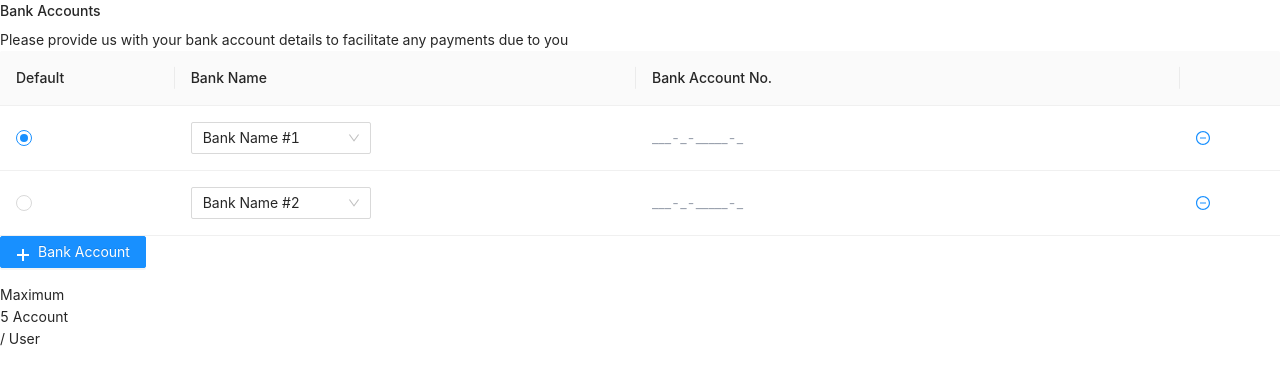
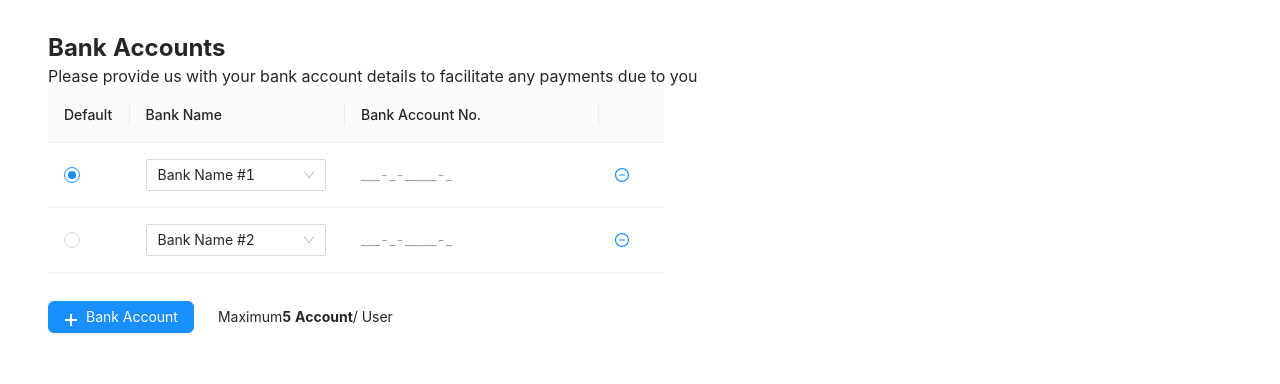
Before and after one commit to HomHomna/ex2, a React (Vite) app: page / in a window 1280 px wide. Shown: the top 384 px of the page. Built offline with nearby package versions, Linux system fonts and the light colour scheme.

Commit message:
add style to project but radio still can't use

```diff
--- a/src/components/App.js
+++ b/src/components/App.js
@@ -1,15 +1,14 @@
 import TableData from "./Table";
-import Test from "./Test";
 
 export default function App() {
   // const
-  return(
+  return (
     <div>
-      <div>
-        <h3>Bank Accounts</h3>
-        <div>Please provide us with your bank account details to facilitate any payments due to you</div>
+      <div className="ml-12 mt-8 block">
+        <h3 className="text-2xl font-bold	mb-0">Bank Accounts</h3>
+        <div className="text-base ">Please provide us with your bank account details to facilitate any payments due to you</div>
+        <TableData />
       </div>
-      <TableData />
     </div>
   )
 }
--- a/src/components/Table.js
+++ b/src/components/Table.js
@@ -1,11 +1,12 @@
-import { Button, Form, Input, Popconfirm, Table, Radio, Select } from 'antd';
+import { Button, Form, Popconfirm, Table, Radio, Select } from 'antd';
 import { MinusCircleOutlined, PlusOutlined } from '@ant-design/icons';
-import React, { useContext, useEffect, useRef, useState } from 'react';
+import React, { useState } from 'react';
 import { PatternFormat } from 'react-number-format';
 
 const { Option } = Select;
 
 const EditableContext = React.createContext(null);
+const logo = [require('../asset/blank.png'), require('../asset/kbank.png'), require('../asset/kth.png')]
 
 const EditableRow = ({ index, ...props }) => {
   const [form] = Form.useForm();
@@ -16,75 +17,6 @@ const EditableRow = ({ index, ...props }) => {
       </EditableContext.Provider>
     </Form>
   );
-};
-
-const EditableCell = ({
-  title,
-  editable,
-  children,
-  dataIndex,
-  record,
-  handleSave,
-  ...restProps
-}) => {
-  const [editing, setEditing] = useState(false);
-  const inputRef = useRef(null);
-  const form = useContext(EditableContext);
-  useEffect(() => {
-    if (editing) {
-      inputRef.current.focus();
-    }
-  }, [editing]);
-
-  const toggleEdit = () => {
-    setEditing(!editing);
-    form.setFieldsValue({
-      [dataIndex]: record[dataIndex],
-    });
-  };
-
-  const save = async () => {
-    try {
-      const values = await form.validateFields();
-      toggleEdit();
-      handleSave({ ...record, ...values });
-    } catch (errInfo) {
-      console.log('Save failed:', errInfo);
-    }
-  };
-
-  let childNode = children;
-
-  if (editable) {
-    childNode = editing ? (
-      <Form.Item
-        style={{
-          margin: 0,
-        }}
-        name={dataIndex}
-        rules={[
-          {
-            required: true,
-            message: `${title} is required.`,
-          },
-        ]}
-      >
-        <Input ref={inputRef} onPressEnter={save} onBlur={save} />
-      </Form.Item>
-    ) : (
-      <div
-        className="editable-cell-value-wrap"
-        style={{
-          paddingRight: 24,
-        }}
-        onClick={toggleEdit}
-      >
-        {children}
-      </div>
-    );
-  }
-
-  return <td {...restProps}>{childNode}</td>;
 };
 
 export default function TableData() {
@@ -115,7 +47,7 @@ export default function TableData() {
           width: 180,
         }}
         onChange={handleChange}
-        value = {"Bank Name #1"}
+        value={"Bank Name #1"}
       >
         <Option value="Kasikorn Bank">Kasikorn Bank</Option>
         <Option value="Krungthai Bank">Krungthai Bank</Option>
@@ -132,7 +64,7 @@ export default function TableData() {
           width: 180,
         }}
         onChange={handleChange}
-        value = {"Bank Name #2"}
+        value={"Bank Name #2"}
       >
         <Option value="Kasikorn Bank">Kasikorn Bank</Option>
         <Option value="Krungthai Bank">Krungthai Bank</Option>
@@ -171,7 +103,7 @@ export default function TableData() {
       render: (_, record) =>
         dataSource.length >= 1 ? (
           <Popconfirm title="Delete Account" onConfirm={() => handleDelete(record.key)}>
-            <a><MinusCircleOutlined /></a>
+            <a><MinusCircleOutlined className="w-8 " /></a>
           </Popconfirm>
         ) : null,
     },
@@ -189,7 +121,7 @@ export default function TableData() {
             width: 180,
           }}
           onChange={handleChange}
-          value = {Bank}
+          value={Bank}
         >
           <Option value="Kasikorn Bank">Kasikorn Bank</Option>
           <Option value="Krungthai Bank">Krungthai Bank</Option>
@@ -197,24 +129,16 @@ export default function TableData() {
         bankAccountNo: <PatternFormat value="" valueIsNumericString format="####-#-#####-#" mask="_" placeholder="___-_-_____-_" />
       };
       setDataSource([...dataSource, newData]);
-      setBank(`Bank Name #${count+1}`)
+      setBank(`Bank Name #${count + 1}`)
       setCount(count + 1);
       setRows(rows + 1)
     }
   };
 
-  const handleSave = (row) => {
-    const newData = [...dataSource];
-    const index = newData.findIndex((item) => row.key === item.key);
-    const item = newData[index];
-    newData.splice(index, 1, { ...item, ...row });
-    setDataSource(newData);
-  };
 
   const components = {
     body: {
       row: EditableRow,
-      cell: EditableCell,
     },
   };
   const columns = defaultColumns.map((col) => {
@@ -229,7 +153,6 @@ export default function TableData() {
         editable: col.editable,
         dataIndex: col.dataIndex,
         title: col.title,
-        handleSave,
       }),
     };
   });
@@ -244,21 +167,25 @@ export default function TableData() {
         dataSource={dataSource}
         columns={columns}
         pagination={{ defaultPageSize: 10, hideOnSinglePage: true }}
+        className="w-1/2"
       />
+      <div className="flex items-baseline	mt-7">
         <Button
           onClick={handleAdd}
           type="primary"
           style={{
             marginBottom: 16,
+            borderRadius: 6,
           }}
-        disabled = {rows === 6? true : false}
+          disabled={rows === 6 ? true : false}
         >
           <PlusOutlined /> Bank Account
         </Button>
-      <div>
+        <div className="flex ml-6">
           <div>Maximum</div>
-        <span>5 Account</span>
+          <span className="font-bold">5 Account</span>
           <div>/ User</div>
+        </div>
       </div>
     </div>
   );
--- a/src/components/Test.js
+++ /dev/null
@@ -1,86 +0,0 @@
-import { Table, Select, Radio, Button } from 'antd';
-import React, { useState } from 'react';
-import { PatternFormat } from 'react-number-format';
-
-const { Option } = Select;
-
-export default function Test() {
-  const [cities, setCities] = useState();
-  const [value, setValue] = useState(1);
-
-  const handleChange = (value) => {
-    setCities(value)
-    console.log(value);
-  };
-
-  const onChange = (e) => {
-    console.log('radio checked', e.target.value);
-    setValue(e.target.value);
-  };
-
-
-  const dataSource = [
-    {
-      key: '1',
-      Default: <Radio.Group onChange={onChange} value={value}>
-        <Radio value={1}></Radio>
-      </Radio.Group>,
-      bankName: <Select
-        style={{
-          width: 180,
-        }}
-        onChange={handleChange}
-      >
-        <Option value="Kasikorn Bank">Kasikorn Bank</Option>
-        <Option value="Krungthai Bank">Krungthai Bank</Option>
-      </Select>,
-      bankAccountNo: <PatternFormat value="" valueIsNumericString format="####-#-#####-#" mask="_" placeholder="___-_-_____-_"/>,
-    },
-    {
-      key: '2',
-      Default: <Radio.Group onChange={onChange} value={value}>
-        <Radio value={2}></Radio>
-      </Radio.Group>,
-      bankName: <Select
-        style={{
-          width: 180,
-        }}
-        onChange={handleChange}
-      >
-        <Option value="Kasikorn Bank">Kasikorn Bank</Option>
-        <Option value="Krungthai Bank">Krungthai Bank</Option>
-      </Select>,
-      bankAccountNo: <PatternFormat value="" valueIsNumericString format="####-#-#####-#" mask="_" placeholder="___-_-_____-_"/>
-      ,
-    },
-  ];
-
-  const columns = [
-    {
-      title: 'Default',
-      dataIndex: 'Default',
-      key: 'Default',
-    },
-    {
-      title: 'Bank Name',
-      dataIndex: 'bankName',
-      key: 'bankName',
-    },
-    {
-      title: 'Bank Account No.',
-      dataIndex: 'bankAccountNo',
-      key: 'bankAccountNo',
-    },
-  ];
-
-  return (
-    <div>
-      <Table dataSource={dataSource}
-        columns={columns}
-        pagination={{ defaultPageSize: 10, hideOnSinglePage: true }}
-      />
-
-
-    </div>
-  )
-}
--- a/src/index.html
+++ b/src/index.html
@@ -1,14 +1,20 @@
 <!DOCTYPE html>
 <html lang="en">
+
 <head>
   <meta charset="UTF-8">
   <meta http-equiv="X-UA-Compatible" content="IE=edge">
   <meta name="viewport" content="width=device-width, initial-scale=1.0">
+  <style>
+    @import url('https://fonts.googleapis.com/css2?family=Prompt:wght@100&display=swap');
+  </style>
   <link rel="stylesheet" href="./style/index.scss">
   <script type="module" src="index.js"></script>
   <title>Bank</title>
 </head>
+
 <body>
   <div id="app"></div>
 </body>
+
 </html>
--- a/src/style/index.scss
+++ b/src/style/index.scss
@@ -1,6 +1,10 @@
 @tailwind base;
 @tailwind components;
 @tailwind utilities;
+
+body {
+  font-family: 'Prompt', sans-serif;
+}
 
 .editable-cell {
   position: relative;
```
Also changed, not shown: src/asset/blank.png (added). Lines whose indentation alone changed are shown as unchanged.
